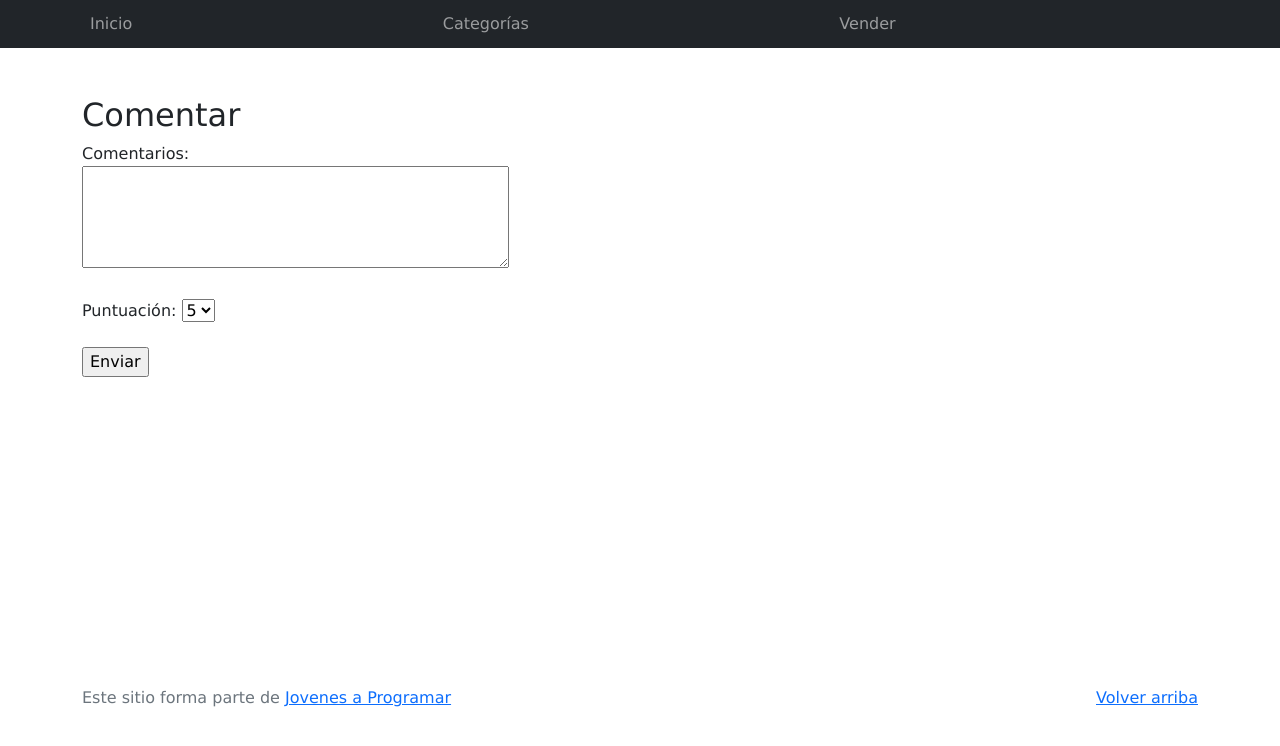
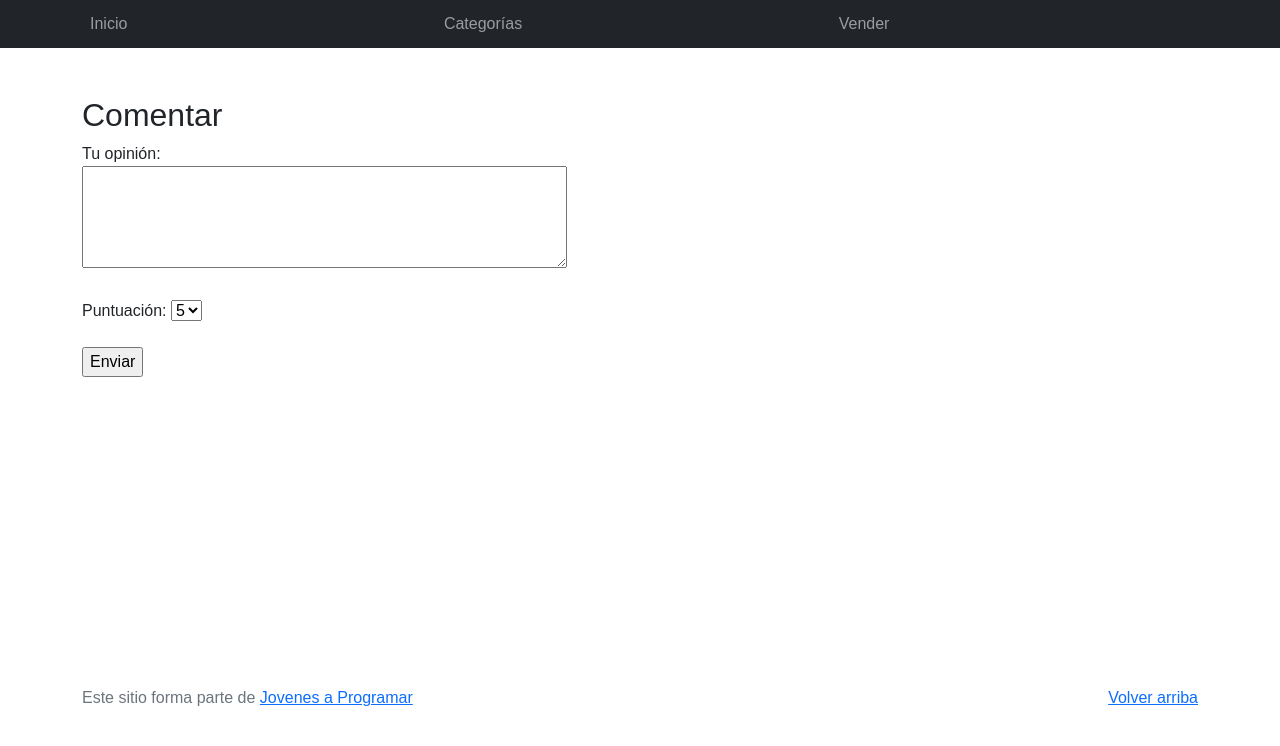
Before and after one commit to alvarobriano/proyecto-e-commerce, a plain HTML site: page workspace-inicial/product-info.html in a window 1280 px wide. Drawn offline with Linux system fonts and the light colour scheme.

Commit message:
entrega 3, comentada para video

```diff
--- a/workspace-inicial/css/styles.css
+++ b/workspace-inicial/css/styles.css
@@ -229,3 +229,7 @@ a.custom-card:hover {
 .comentario p {
   margin-bottom: 5px;
 }
+
+* {
+  font-family:'Arial';
+}
--- a/workspace-inicial/js/product-info.js
+++ b/workspace-inicial/js/product-info.js
@@ -4,12 +4,14 @@ const productInfoContainer = document.getElementById("product-info-container");
 let historialComentarios = [];
 let comentariosGuardados = localStorage.getItem("comentario");
 
+//Entrega 3, parte 2
+
 if (selectedProductId) {
   // URL de la API o de donde obtendrás la información del producto (reemplaza con tu URL)
   const PRODUCT_API_URL = `https://japceibal.github.io/emercado-api/products/${selectedProductId}.json`;
   const PRODUCT_COMMENTS_URL = `https://japceibal.github.io/emercado-api/products_comments/${selectedProductId}.json`
 
-  // Función para cargar y mostrar la información del producto
+  // Entrega 3, parte 2 y parte 3: Función para cargar y mostrar la información del producto y comentarios
   async function loadProductInfo() {
     try {
       // Realizar una solicitud GET para obtener la información del producto
--- a/workspace-inicial/js/products.js
+++ b/workspace-inicial/js/products.js
@@ -9,7 +9,8 @@ let maxCount = undefined;
 //parte 2
 const DATA_AUTO_URL = `https://japceibal.github.io/emercado-api/cats_products/${localStorage.getItem("catID")}.json`;
 
-// Agrega esta función para manejar el clic en un producto
+// Entrega 3, parte 1: Agrega esta función para manejar el clic en un producto
+// Esta función es llamada cuando se apreta el botón "ver detalles" de la línea 41
 function handleProductClick(productId) {
   // Guardar el identificador del producto en el almacenamiento local
   localStorage.setItem("selectedProductId", productId);
--- a/workspace-inicial/product-info.html
+++ b/workspace-inicial/product-info.html
@@ -46,9 +46,8 @@
       <br>
       <br>
       <h2>Comentar</h2>
-
       <form id="commentForm">
-      <label for="comentarios">Comentarios:</label><br>
+          <label for="comentarios">Tu opinión:</label><br>
           <textarea id="comentarios" name="comentarios" rows="4" cols="50"></textarea><br><br>
 
           <label for="puntuacion">Puntuación:</label>
```
Lines whose indentation alone changed are shown as unchanged.
